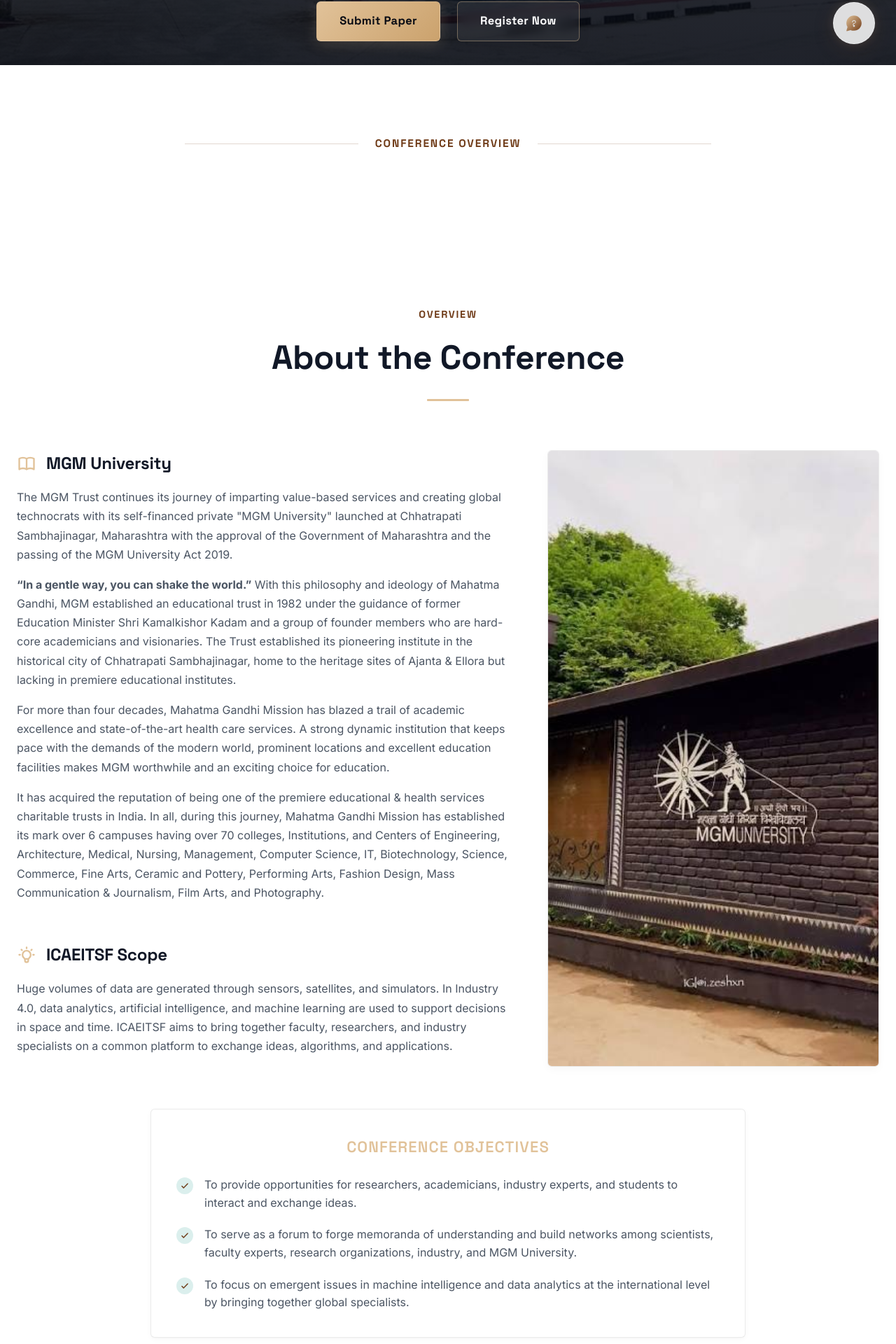
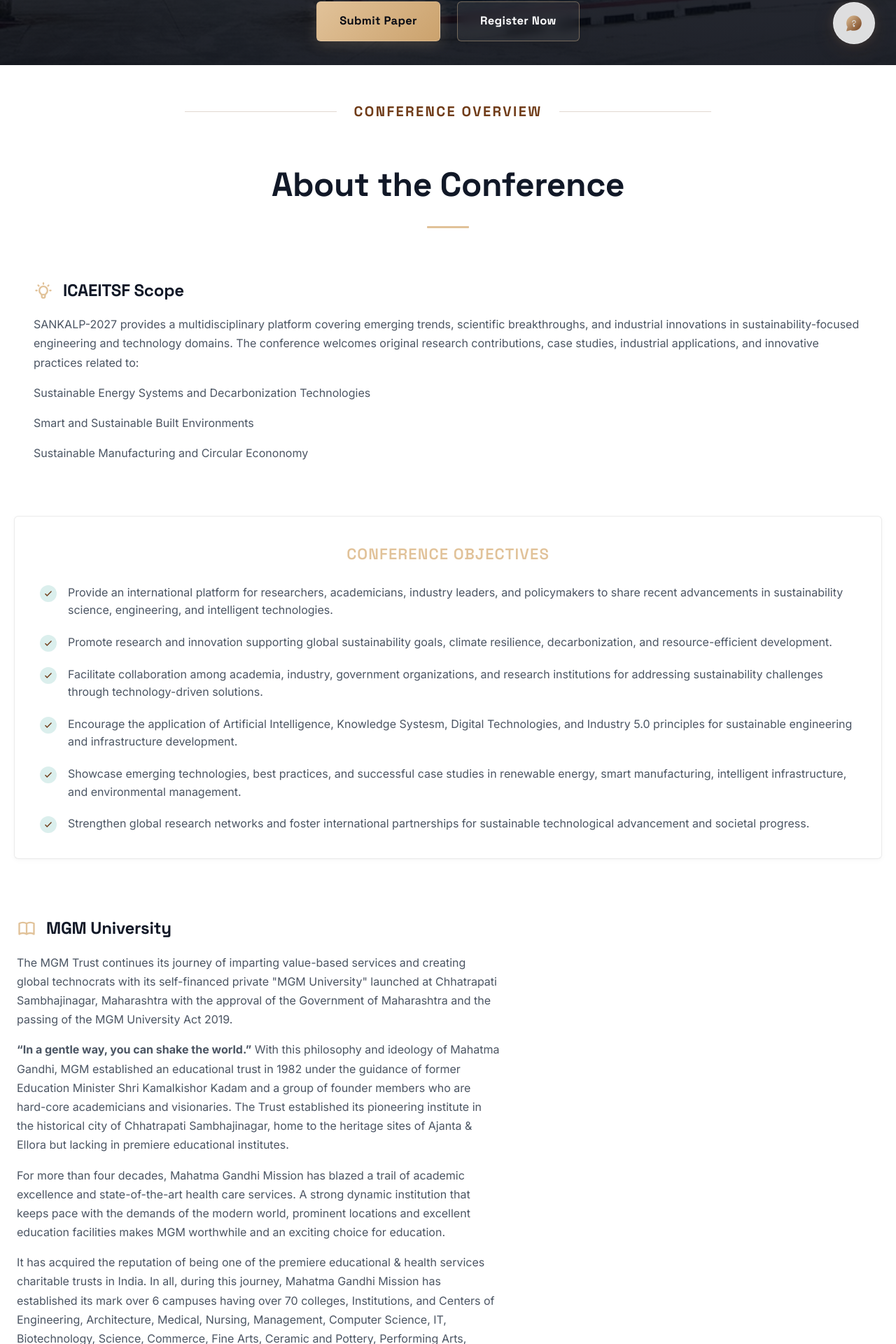
Before and after one commit to genzaada/ICAEITSF_2027, a Next.js app: page / in a window 1280 px wide. Shown: the part 707-2627 px from the top of the page at 70% size. Built offline with nearby package versions, Linux system fonts and the light colour scheme.

Commit message:
layouts and global changes are done

```diff
--- a/src/app/globals.css
+++ b/src/app/globals.css
@@ -612,8 +612,10 @@
 
 .about-text-block {
   display: flex;
+  padding: 0 24px;
   flex-direction: column;
   align-items: flex-start;
+  margin-bottom: 60px;
 }
 
 .about-block-header {
@@ -671,8 +673,10 @@
 }
 
 .objectives-container {
-  max-width: 850px;
-  margin: 0 auto;
+  width: 100%;
+  margin: 40px 0;
+  margin-bottom: 80px;
+  padding: 0 20px;
 }
 
 .objectives-card {
@@ -729,7 +733,13 @@
     grid-template-columns: 1.2fr 0.8fr;
   }
 }
-
+/*
+about layout changes
+*/
+
+.overview-section {
+  padding-top:1px !important;
+}
 /* ==========================================================================
    SUBMISSIONS & CALL FOR PAPERS
    ========================================================================== */
@@ -2704,7 +2714,7 @@
   align-items: center;
   justify-content: center;
   max-width: 800px;
-  margin: 100px auto;
+  margin: 50px auto;
   padding: 0 24px;
   gap: 24px;
   overflow: hidden;
@@ -2718,7 +2728,7 @@
 
 .divider-text {
   font-family: var(--font-display);
-  font-size: 15.5px;
+  font-size: 20px;
   font-weight: 700;
   text-transform: uppercase;
   letter-spacing: 0.12em;
--- a/src/app/layout.js
+++ b/src/app/layout.js
@@ -1,8 +1,8 @@
 import "./globals.css";
 
 export const metadata = {
-  title: "ICAEITSF 2027 | MGM University",
-  description: "3rd International Conference on Applications of Machine Intelligence and Data Analytics (ICAMIDA 2027), August 19-20, 2027. Organized by MGM University, Chhatrapati Sambhajinagar, Maharashtra, India.",
+  title: "SANKALP 2027 | MGM University",
+  description: "International Conference on Advances of Engineering & Intelligent Technologies for a Sustainable Future  (SANKALP 2027), January 22-23, 2027. Organized by MGM University, Chhatrapati Sambhajinagar, Maharashtra, India.",
 };
 
 export const viewport = {
--- a/src/components/Hero.js
+++ b/src/components/Hero.js
@@ -56,9 +56,7 @@
           </motion.span>
         </motion.div>
         <div className="hero-organizer">
-          <svg className="hero-org-icon" fill="none" stroke="currentColor" viewBox="0 0 24 24" xmlns="http://www.w3.org/2000/svg">
-            <path strokeLinecap="round" strokeLinejoin="round" strokeWidth="2" d="M19 21V5a2 2 0 00-2-2H7a2 2 0 00-2 2v16m14 0h2m-2 0h-5m-9 0H3m2 0h5M9 7h1m-1 4h1m4-4h1m-1 4h1m-5 10v-5a1 1 0 011-1h2a1 1 0 011 1v5m-4 0h4" />
-          </svg>
+
           Organized by MGM University, Chhatrapati Sambhajinagar
         </div>
         <div className="hero-buttons">
--- a/src/components/Overview.js
+++ b/src/components/Overview.js
@@ -6,19 +6,65 @@
 export default function Overview() {
 
   const objectives = [
-    "To provide opportunities for researchers, academicians, industry experts, and students to interact and exchange ideas.",
-    "To serve as a forum to forge memoranda of understanding and build networks among scientists, faculty experts, research organizations, industry, and MGM University.",
-    "To focus on emergent issues in machine intelligence and data analytics at the international level by bringing together global specialists.",
+    "Provide an international platform for researchers, academicians, industry leaders, and policymakers to share recent advancements in sustainability science, engineering, and intelligent technologies.",
+    "Promote research and innovation supporting global sustainability goals, climate resilience, decarbonization, and resource-efficient development.",
+    "Facilitate collaboration among academia, industry, government organizations, and research institutions for addressing sustainability challenges through technology-driven solutions.",
+    "Encourage the application of Artificial Intelligence, Knowledge Systesm, Digital Technologies, and Industry 5.0 principles for sustainable engineering and infrastructure development.",
+    "Showcase emerging technologies, best practices, and successful case studies in renewable energy, smart manufacturing, intelligent infrastructure, and environmental management.",
+    "Strengthen global research networks and foster international partnerships for sustainable technological advancement and societal progress.",
   ];
 
   return (
     <section id="about" className="section-padding overview-section">
       <div className="container">
         <div className="section-header">
-          <span className="section-subtitle">Overview</span>
           <h2 className="section-title">About the Conference</h2>
           <div className="section-divider"></div>
         </div>
+
+        <div className="about-text-block">
+              <div className="about-block-header">
+                <svg className="overview-icon" fill="none" stroke="currentColor" viewBox="0 0 24 24" xmlns="http://www.w3.org/2000/svg">
+                  <path strokeLinecap="round" strokeLinejoin="round" strokeWidth="2" d="M9.663 17h4.673M12 3v1m6.364 1.636l-.707.707M21 12h-1M4 12H3m3.343-5.657l-.707-.707m2.828 9.9a5 5 0 117.072 0l-.548.547A3.374 3.374 0 0014 18.469V19a2 2 0 11-4 0v-.531c0-.895-.356-1.754-.988-2.386l-.548-.547z" />
+                </svg>
+                <h3>ICAEITSF Scope</h3>
+              </div>
+              <p>
+                SANKALP-2027 provides a multidisciplinary platform covering emerging trends, scientific breakthroughs, and industrial innovations in sustainability-focused engineering and technology domains. The conference welcomes original research contributions, case studies, industrial applications, and innovative practices related to:
+
+              </p>
+              <p>
+                Sustainable Energy Systems and Decarbonization Technologies
+              </p>
+              <p>
+                Smart and Sustainable Built Environments
+              </p>
+              <p>
+                Sustainable Manufacturing and Circular Econonomy
+              </p>
+            </div>
+          </div>
+
+        {/* Objectives Section */}
+        <div className="objectives-container">
+          <Card className="objectives-card" hoverable={false}>
+            <h3>Conference Objectives</h3>
+            <ul className="objectives-list">
+              {objectives.map((obj, index) => (
+                <li key={index} className="objectives-item">
+                  <div className="objective-marker">
+                    <svg fill="none" stroke="currentColor" viewBox="0 0 24 24" xmlns="http://www.w3.org/2000/svg">
+                      <path strokeLinecap="round" strokeLinejoin="round" strokeWidth="2.5" d="M5 13l4 4L19 7" />
+                    </svg>
+                  </div>
+                  <p>{obj}</p>
+                </li>
+              ))}
+            </ul>
+          </Card>
+        </div>
+
+
 
         <div className="overview-split-layout">
           {/* Left Column: Text Information */}
@@ -49,49 +95,6 @@
                 It has acquired the reputation of being one of the premiere educational & health services charitable trusts in India. In all, during this journey, Mahatma Gandhi Mission has established its mark over 6 campuses having over 70 colleges, Institutions, and Centers of Engineering, Architecture, Medical, Nursing, Management, Computer Science, IT, Biotechnology, Science, Commerce, Fine Arts, Ceramic and Pottery, Performing Arts, Fashion Design, Mass Communication & Journalism, Film Arts, and Photography.
               </p>
             </div>
-
-            <div className="about-text-block">
-              <div className="about-block-header">
-                <svg className="overview-icon" fill="none" stroke="currentColor" viewBox="0 0 24 24" xmlns="http://www.w3.org/2000/svg">
-                  <path strokeLinecap="round" strokeLinejoin="round" strokeWidth="2" d="M9.663 17h4.673M12 3v1m6.364 1.636l-.707.707M21 12h-1M4 12H3m3.343-5.657l-.707-.707m2.828 9.9a5 5 0 117.072 0l-.548.547A3.374 3.374 0 0014 18.469V19a2 2 0 11-4 0v-.531c0-.895-.356-1.754-.988-2.386l-.548-.547z" />
-                </svg>
-                <h3>ICAEITSF Scope</h3>
-              </div>
-              <p>
-                Huge volumes of data are generated through sensors, satellites, and simulators. In Industry 4.0, data analytics, artificial intelligence, and machine learning are used to support decisions in space and time. ICAEITSF aims to bring together faculty, researchers, and industry specialists on a common platform to exchange ideas, algorithms, and applications.
-              </p>
-            </div>
-          </div>
-
-          {/* Right Column: Image */}
-          <div className="overview-image-col">
-            <div className="about-image-wrapper">
-              <img
-                src="/about_img.jpg"
-                alt="MGM University Logo"
-                className="about-image"
-              />
-            </div>
-          </div>
-        </div>
-
-        {/* Objectives Section */}
-        <div className="objectives-container">
-          <Card className="objectives-card" hoverable={false}>
-            <h3>Conference Objectives</h3>
-            <ul className="objectives-list">
-              {objectives.map((obj, index) => (
-                <li key={index} className="objectives-item">
-                  <div className="objective-marker">
-                    <svg fill="none" stroke="currentColor" viewBox="0 0 24 24" xmlns="http://www.w3.org/2000/svg">
-                      <path strokeLinecap="round" strokeLinejoin="round" strokeWidth="2.5" d="M5 13l4 4L19 7" />
-                    </svg>
-                  </div>
-                  <p>{obj}</p>
-                </li>
-              ))}
-            </ul>
-          </Card>
         </div>
       </div>
     </section>
```
